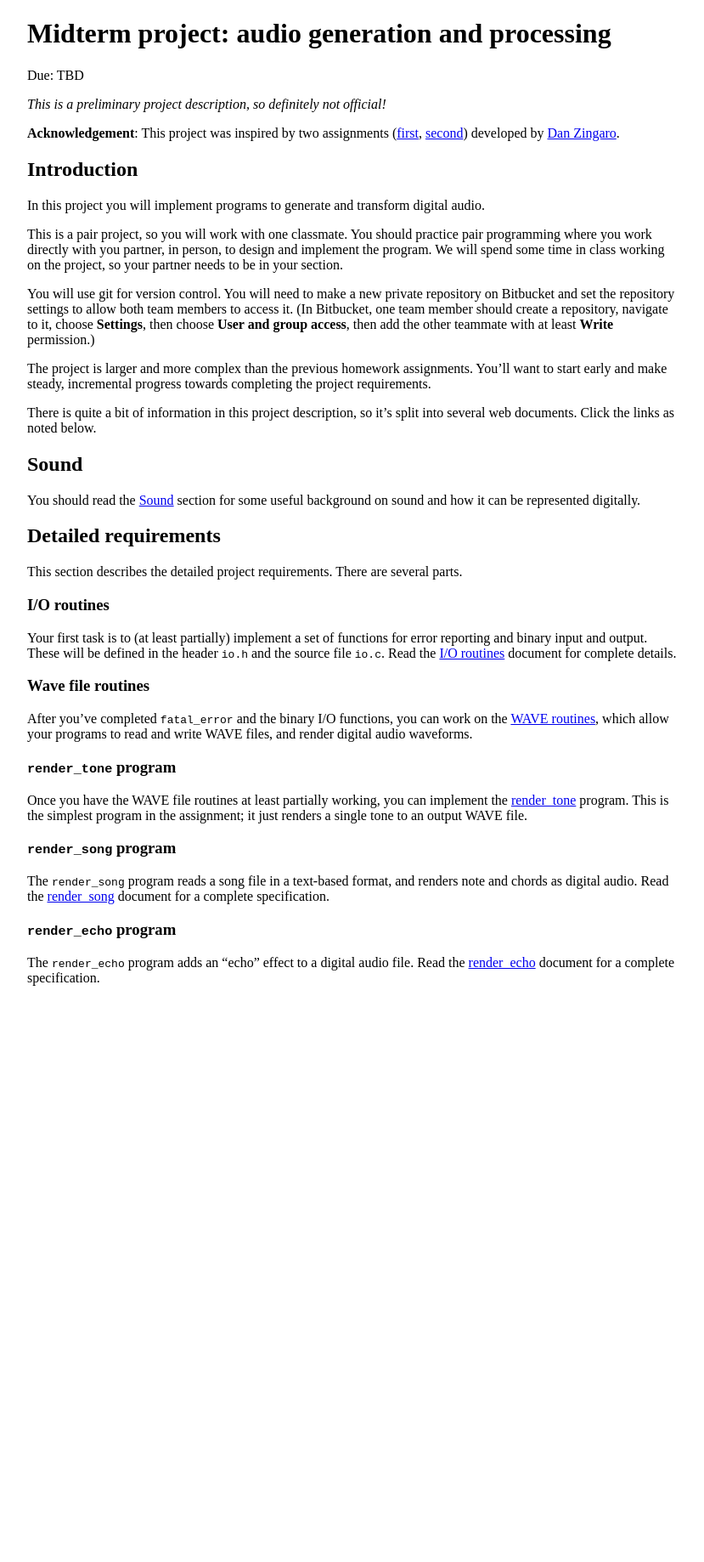
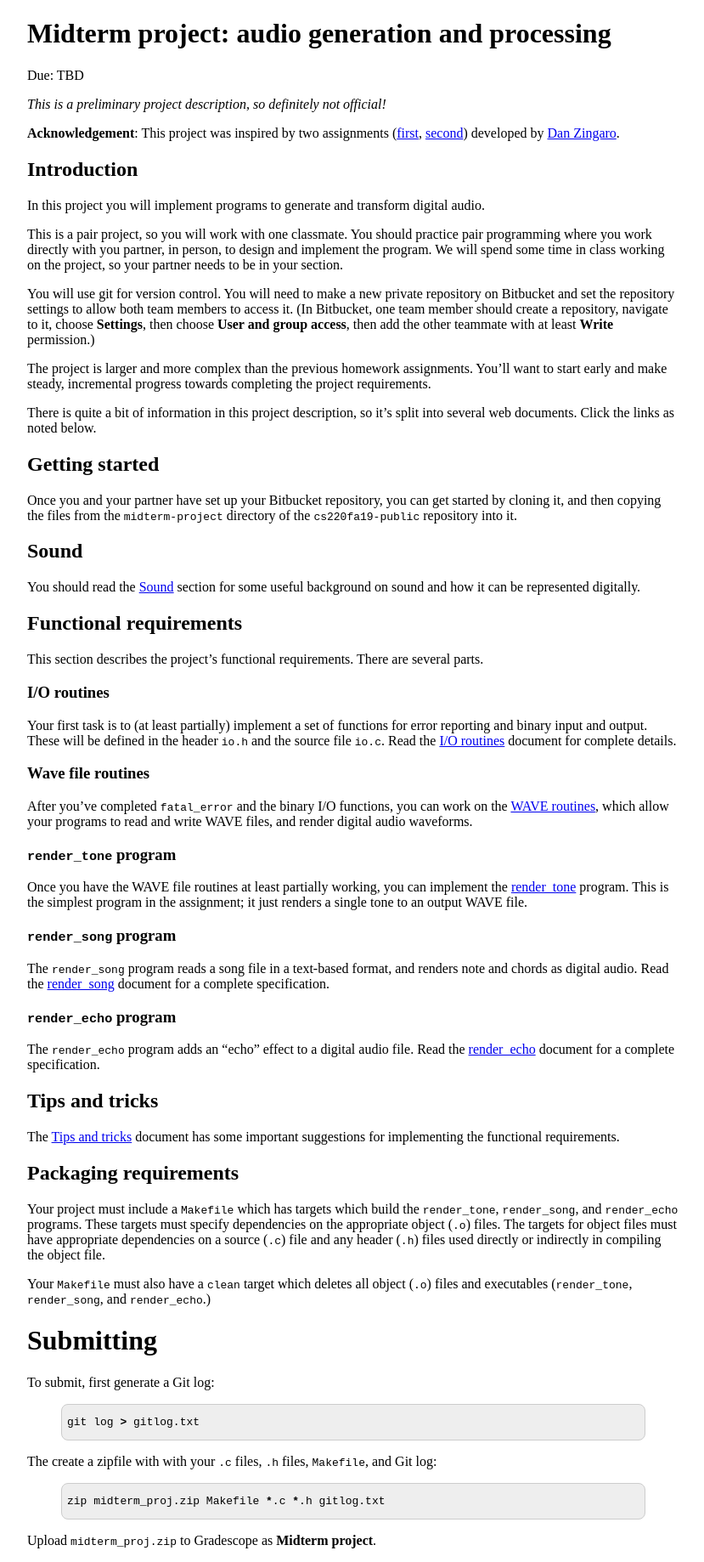
Before and after one commit to jhuintprog/fall2019, a Jekyll site: the page built from midterm_proj.md, in a window 1280 px wide. Shown: the whole page at 85% size, without its empty margins (224-1053 px from the left). Built offline with Jekyll 4.4.1, drawn with Linux system fonts in a browser that asks for light colours; before the commit the page ends 1176 px from its top, so only the background shows below that.

Commit message:
getting started, packaging, link to tips and tricks

````diff
--- a/midterm_proj.md
+++ b/midterm_proj.md
@@ -21,13 +21,17 @@ The project is larger and more complex than the previous homework assignments.
 
 There is quite a bit of information in this project description, so it's split into several web documents.  Click the links as noted below.
 
+## Getting started
+
+Once you and your partner have set up your Bitbucket repository, you can get started by cloning it, and then copying the files from the `midterm-project` directory of the `cs220fa19-public` repository into it.
+
 ## Sound
 
 You should read the [Sound](sound.html) section for some useful background on sound and how it can be represented digitally.
 
-## Detailed requirements
+## Functional requirements
 
-This section describes the detailed project requirements.  There are several parts.
+This section describes the project's functional requirements.  There are several parts.
 
 ### I/O routines
 
@@ -48,3 +52,29 @@ The `render_song` program reads a song file in a text-based format, and renders
 ### `render_echo` program
 
 The `render_echo` program adds an "echo" effect to a digital audio file.  Read the [render\_echo](render_echo.html) document for a complete specification.
+
+## Tips and tricks
+
+The [Tips and tricks](tips.html) document has some important suggestions for implementing the functional requirements.
+
+## Packaging requirements
+
+Your project must include a `Makefile` which has targets which build the `render_tone`, `render_song`, and `render_echo` programs.  These targets must specify dependencies on the appropriate object (`.o`) files.  The targets for object files must have appropriate dependencies on a source (`.c`) file and any header (`.h`) files used directly or indirectly in compiling the object file.
+
+Your `Makefile` must also have a `clean` target which deletes all object (`.o`) files and executables (`render_tone`, `render_song`, and `render_echo`.)
+
+# Submitting
+
+To submit, first generate a Git log:
+
+```bash
+git log > gitlog.txt
+```
+
+The create a zipfile with with your `.c` files, `.h` files, `Makefile`, and Git log:
+
+```bash
+zip midterm_proj.zip Makefile *.c *.h gitlog.txt
+```
+
+Upload `midterm_proj.zip` to Gradescope as **Midterm project**.
````
